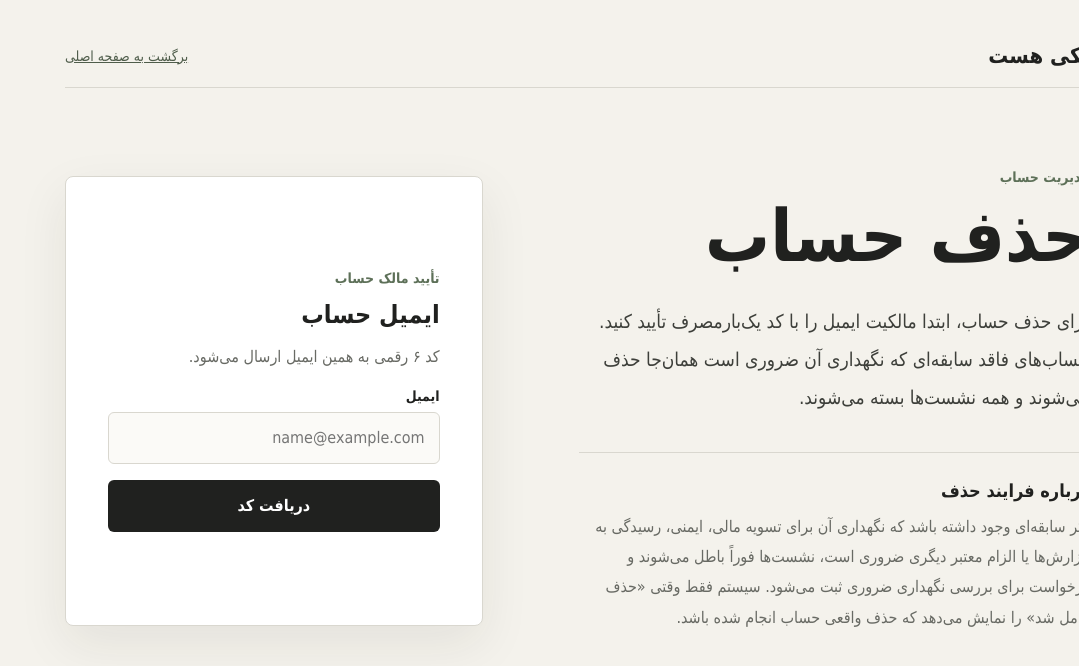
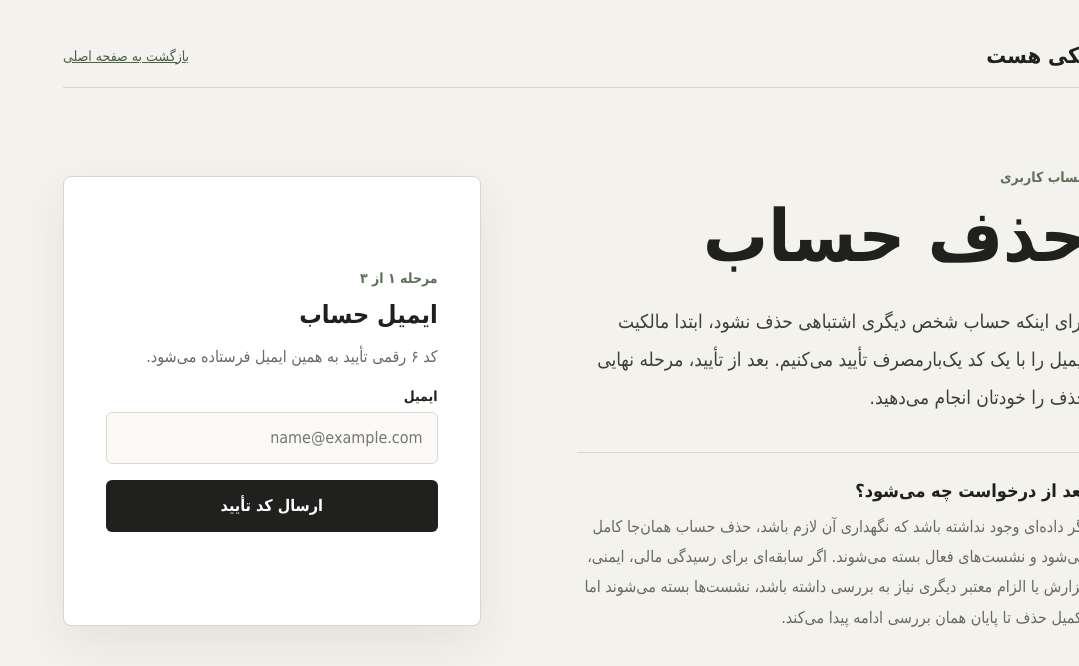
Before and after one commit to morfisam25-tech/YEKI-HAST, a Next.js app in the folder apps/web/: page /account/delete in a window 1280 px wide. Shown: the top 666 px of the page, without its empty margins (201-1280 px from the left). Built offline with nearby package versions, Linux system fonts and the light colour scheme.

Commit message:
content: clarify account deletion flow

```diff
--- a/apps/web/app/account/delete/page.tsx
+++ b/apps/web/app/account/delete/page.tsx
@@ -38,7 +38,7 @@ export default function DeleteAccountPage() {
     event.preventDefault();
     const normalized = normalizeEmail(email);
     if (!normalized) {
-      setError('یک ایمیل معتبر وارد کنید.');
+      setError('ایمیل حساب را کامل و درست وارد کنید.');
       return;
     }
 
@@ -50,7 +50,7 @@ export default function DeleteAccountPage() {
       setVerifiedEmail(normalized);
       setStep('code');
     } catch {
-      setError('ارسال کد انجام نشد. کمی بعد دوباره تلاش کنید.');
+      setError('کد تأیید ارسال نشد. چند لحظه دیگر دوباره تلاش کنید.');
     } finally {
       setBusy(false);
     }
@@ -59,7 +59,7 @@ export default function DeleteAccountPage() {
   async function verifyCode(event: FormEvent<HTMLFormElement>) {
     event.preventDefault();
     if (!/^\d{6}$/.test(code)) {
-      setError('کد ۶ رقمی ایمیل‌شده را وارد کنید.');
+      setError('کد ۶ رقمی ارسال‌شده به ایمیل را وارد کنید.');
       return;
     }
 
@@ -70,7 +70,7 @@ export default function DeleteAccountPage() {
       if (!response.ok) throw new Error('verify_failed');
       setStep('confirm');
     } catch {
-      setError('کد واردشده معتبر نیست یا زمان آن گذشته است.');
+      setError('این کد معتبر نیست یا زمان استفاده از آن گذشته است. یک کد تازه بگیرید.');
     } finally {
       setBusy(false);
     }
@@ -79,7 +79,7 @@ export default function DeleteAccountPage() {
   async function requestDeletion(event: FormEvent<HTMLFormElement>) {
     event.preventDefault();
     if (confirmation.trim() !== 'حذف حساب') {
-      setError('برای تأیید، عبارت «حذف حساب» را دقیق وارد کنید.');
+      setError('برای ادامه، عبارت «حذف حساب» را دقیق وارد کنید.');
       return;
     }
 
@@ -98,8 +98,8 @@ export default function DeleteAccountPage() {
       setStep(payload.deletionCompleted ? 'completed' : 'requested');
     } catch (cause) {
       setError(cause instanceof Error && cause.message === 'session_expired'
-        ? 'نشست منقضی شده است. دوباره با ایمیل وارد شوید.'
-        : 'حذف حساب انجام نشد. کمی بعد دوباره تلاش کنید.');
+        ? 'برای امنیت حساب، تأیید قبلی منقضی شده است. دوباره از ایمیل شروع کنید.'
+        : 'درخواست حذف انجام نشد. کمی بعد دوباره تلاش کنید.');
     } finally {
       setBusy(false);
     }
@@ -116,23 +116,20 @@ export default function DeleteAccountPage() {
     <main>
       <header className="site-header">
         <strong className="brand">یکی هست</strong>
-        <a href="/">برگشت به صفحه اصلی</a>
+        <a href="/">بازگشت به صفحه اصلی</a>
       </header>
 
       <section className="intro" aria-labelledby="delete-title">
         <div className="intro-copy">
-          <p className="kicker">مدیریت حساب</p>
+          <p className="kicker">حساب کاربری</p>
           <h1 id="delete-title">حذف حساب</h1>
           <p className="lead">
-            برای حذف حساب، ابتدا مالکیت ایمیل را با کد یک‌بارمصرف تأیید کنید.
-            حساب‌های فاقد سابقه‌ای که نگهداری آن ضروری است همان‌جا حذف می‌شوند و همه نشست‌ها بسته می‌شوند.
+            برای اینکه حساب شخص دیگری اشتباهی حذف نشود، ابتدا مالکیت ایمیل را با یک کد یک‌بارمصرف تأیید می‌کنیم. بعد از تأیید، مرحله نهایی حذف را خودتان انجام می‌دهید.
           </p>
           <div className="after-login">
-            <h2>درباره فرایند حذف</h2>
+            <h2>بعد از درخواست چه می‌شود؟</h2>
             <p>
-              اگر سابقه‌ای وجود داشته باشد که نگهداری آن برای تسویه مالی، ایمنی، رسیدگی به گزارش‌ها یا الزام معتبر دیگری
-              ضروری است، نشست‌ها فوراً باطل می‌شوند و درخواست برای بررسی نگهداری ضروری ثبت می‌شود. سیستم فقط وقتی
-              «حذف کامل شد» را نمایش می‌دهد که حذف واقعی حساب انجام شده باشد.
+              اگر داده‌ای وجود نداشته باشد که نگهداری آن لازم باشد، حذف حساب همان‌جا کامل می‌شود و نشست‌های فعال بسته می‌شوند. اگر سابقه‌ای برای رسیدگی مالی، ایمنی، گزارش یا الزام معتبر دیگری نیاز به بررسی داشته باشد، نشست‌ها بسته می‌شوند اما تکمیل حذف تا پایان همان بررسی ادامه پیدا می‌کند.
             </p>
           </div>
         </div>
@@ -141,9 +138,9 @@ export default function DeleteAccountPage() {
           {step === 'email' && (
             <form onSubmit={requestCode} className="login-form">
               <div>
-                <p className="form-eyebrow">تأیید مالک حساب</p>
+                <p className="form-eyebrow">مرحله ۱ از ۳</p>
                 <h2>ایمیل حساب</h2>
-                <p className="helper">کد ۶ رقمی به همین ایمیل ارسال می‌شود.</p>
+                <p className="helper">کد ۶ رقمی تأیید به همین ایمیل فرستاده می‌شود.</p>
               </div>
               <label htmlFor="email">ایمیل</label>
               <input
@@ -158,41 +155,42 @@ export default function DeleteAccountPage() {
                 dir="ltr"
               />
               {error && <p className="error" role="alert">{error}</p>}
-              <button type="submit" disabled={busy}>{busy ? 'در حال ارسال…' : 'دریافت کد'}</button>
+              <button type="submit" disabled={busy}>{busy ? 'در حال ارسال…' : 'ارسال کد تأیید'}</button>
             </form>
           )}
 
           {step === 'code' && (
             <form onSubmit={verifyCode} className="login-form">
               <div>
-                <p className="form-eyebrow">تأیید ایمیل</p>
-                <h2>کد یک‌بارمصرف</h2>
+                <p className="form-eyebrow">مرحله ۲ از ۳</p>
+                <h2>تأیید ایمیل</h2>
                 <p className="helper">کد ارسال‌شده به {verifiedEmail} را وارد کنید.</p>
               </div>
-              <label htmlFor="code">کد ورود</label>
+              <label htmlFor="code">کد ۶ رقمی</label>
               <input
                 id="code"
                 className="code-input"
                 autoComplete="one-time-code"
                 inputMode="numeric"
                 maxLength={6}
+                placeholder="------"
                 value={code}
                 onChange={(event) => setCode(event.target.value.replace(/\D/g, '').slice(0, 6))}
                 disabled={busy}
               />
               {error && <p className="error" role="alert">{error}</p>}
               <button type="submit" disabled={busy || code.length !== 6}>{busy ? 'در حال بررسی…' : 'تأیید ایمیل'}</button>
-              <button type="button" className="text-button" onClick={editEmail} disabled={busy}>تغییر ایمیل</button>
+              <button type="button" className="text-button" onClick={editEmail} disabled={busy}>اصلاح ایمیل</button>
             </form>
           )}
 
           {step === 'confirm' && (
             <form onSubmit={requestDeletion} className="login-form">
               <div>
-                <p className="form-eyebrow">مرحله نهایی</p>
-                <h2>حذف حساب</h2>
+                <p className="form-eyebrow">مرحله ۳ از ۳</p>
+                <h2>تأیید نهایی حذف</h2>
                 <p className="helper">
-                  با تأیید این مرحله، سیستم حذف واقعی حساب را همان لحظه انجام می‌دهد؛ فقط سوابقی که به دلیل معتبر قابل حذف فوری نیستند وارد بررسی نگهداری می‌شوند.
+                  این اقدام دسترسی شما به حساب را قطع می‌کند. اگر حذف کامل همان لحظه ممکن نباشد، نشست‌ها بسته می‌شوند و درخواست برای بررسی نگهداری ضروری ثبت می‌شود.
                 </p>
               </div>
               <label htmlFor="confirmation">برای تأیید بنویسید: حذف حساب</label>
@@ -205,30 +203,30 @@ export default function DeleteAccountPage() {
               />
               {error && <p className="error" role="alert">{error}</p>}
               <button type="submit" disabled={busy || confirmation.trim() !== 'حذف حساب'}>
-                {busy ? 'در حال حذف…' : 'حذف حساب'}
+                {busy ? 'در حال انجام…' : 'حذف حساب'}
               </button>
             </form>
           )}
 
           {step === 'completed' && (
             <div className="verified-state">
-              <p className="form-eyebrow">حذف انجام شد</p>
-              <h2>حساب حذف شد.</h2>
+              <p className="form-eyebrow">حذف کامل شد</p>
+              <h2>حساب شما حذف شد.</h2>
               <p className="helper">
-                شناسه‌های ورود، نشست‌ها و داده‌های وابسته‌ای که نگهداری آن‌ها لازم نبود حذف شدند. برای استفاده دوباره باید حساب تازه‌ای بسازید.
+                نشست‌های حساب بسته شده و داده‌هایی که نگهداری آن‌ها لازم نبود حذف شده‌اند. برای استفاده دوباره از «یکی هست» باید حساب تازه‌ای بسازید.
               </p>
-              <a href="/">برگشت به صفحه اصلی</a>
+              <a href="/">بازگشت به صفحه اصلی</a>
             </div>
           )}
 
           {step === 'requested' && (
             <div className="verified-state">
               <p className="form-eyebrow">درخواست ثبت شد</p>
-              <h2>نشست‌های حساب بسته شدند.</h2>
+              <h2>دسترسی حساب بسته شد.</h2>
               <p className="helper">
-                یک یا چند سابقه نیازمند بررسی نگهداری است. حساب دیگر نشست فعال ندارد و درخواست حذف برای تکمیل فرایند ثبت شده است.
+                یک یا چند سابقه نیاز به بررسی نگهداری دارد. نشست‌های فعال بسته شده‌اند و درخواست حذف برای تکمیل فرایند ثبت شده است.
               </p>
-              <a href="/">برگشت به صفحه اصلی</a>
+              <a href="/">بازگشت به صفحه اصلی</a>
             </div>
           )}
         </div>
```
